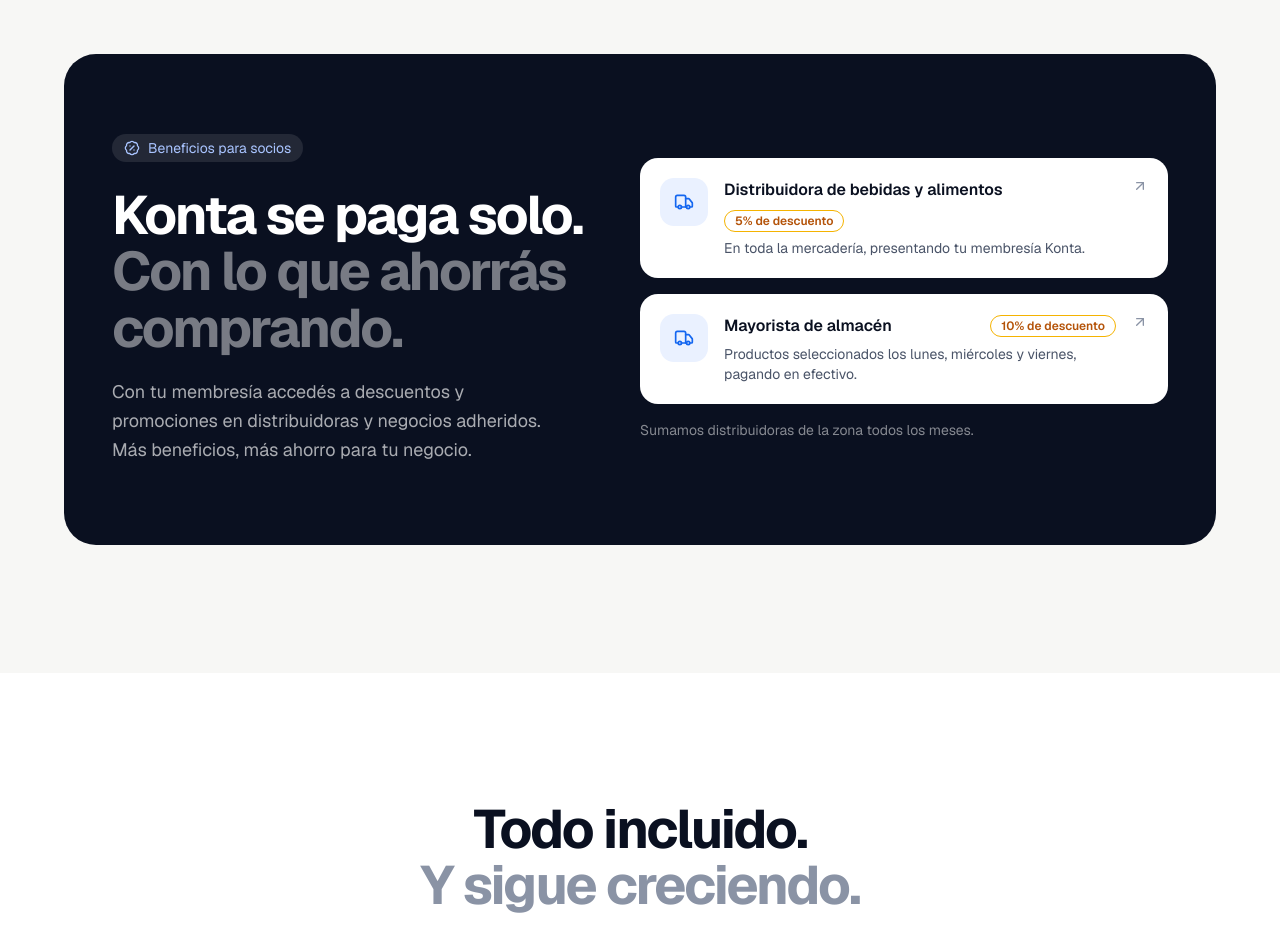
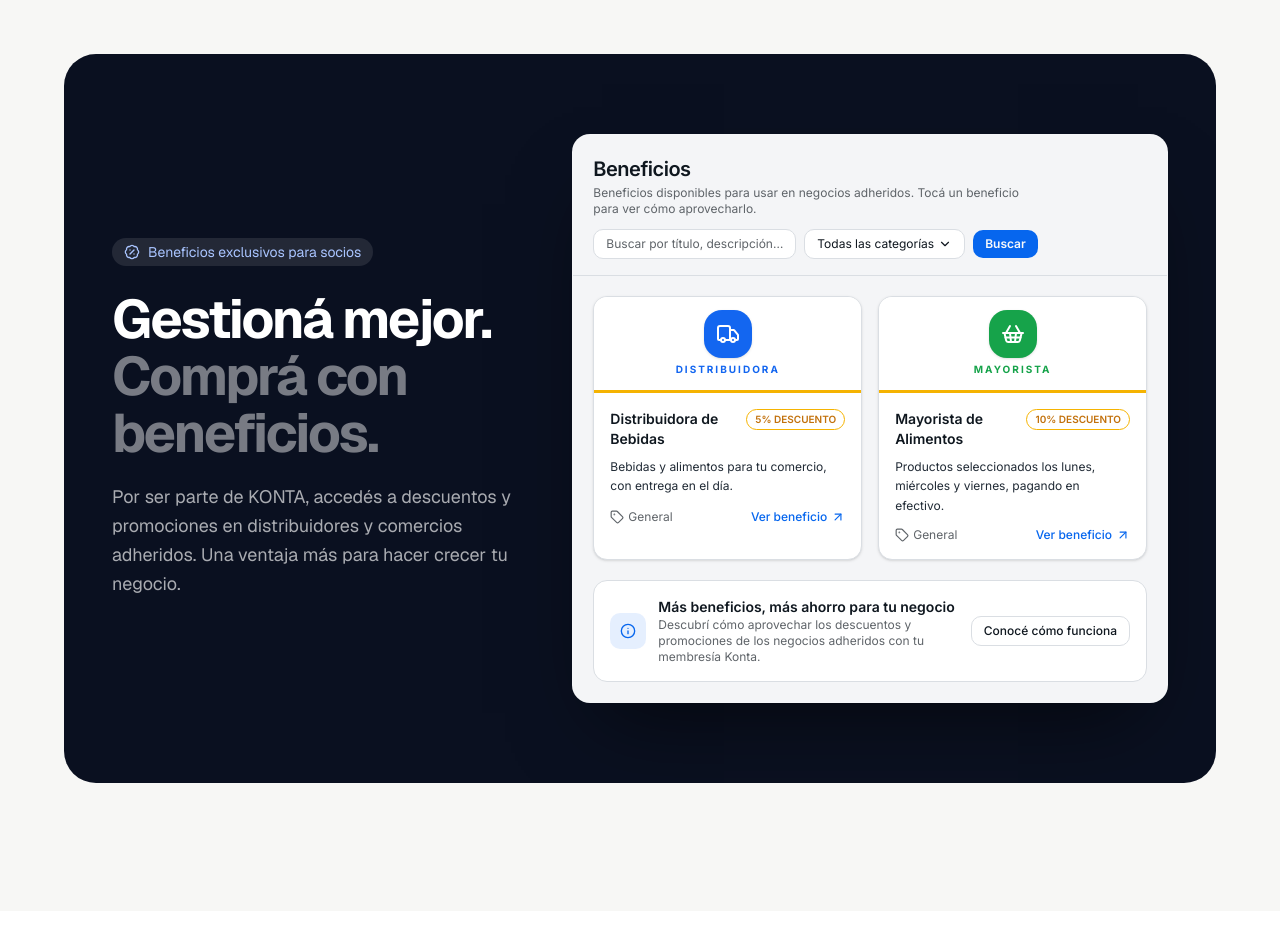
Before and after one commit to FabioDenis/kontasite, a Next.js app: page / in a window 1280 px wide. Shown: the part 9480-10411 px from the top of the page. Built offline with nearby package versions, Linux system fonts and the light colour scheme.

Commit message:
feat(landing): redesign benefits section with generic partners

```diff
--- a/src/features/landing/sections/benefits.tsx
+++ b/src/features/landing/sections/benefits.tsx
@@ -1,58 +1,136 @@
-import { BadgePercent, ArrowUpRight, Truck } from "lucide-react";
+"use client";
+
+import { motion } from "motion/react";
+import { ArrowUpRight, BadgePercent, ChevronDown, Info, ShoppingBasket, Tag, Truck } from "lucide-react";
 import { Reveal } from "../components/reveal";
 
-// TODO: replace with the real partner distributors once they approve being listed.
+/**
+ * Example partners shown in the replica of the Konta "Beneficios" screen.
+ * They are intentionally generic: the real partners are actual businesses.
+ */
 const partners = [
-  { name: "Distribuidora de bebidas y alimentos", discount: "5% de descuento", detail: "En toda la mercadería, presentando tu membresía Konta." },
-  { name: "Mayorista de almacén", discount: "10% de descuento", detail: "Productos seleccionados los lunes, miércoles y viernes, pagando en efectivo." },
+  {
+    name: "Distribuidora de Bebidas",
+    discount: "5% descuento",
+    detail: "Bebidas y alimentos para tu comercio, con entrega en el día.",
+    logo: { icon: Truck, color: "#1366f0", label: "DISTRIBUIDORA" },
+  },
+  {
+    name: "Mayorista de Alimentos",
+    discount: "10% descuento",
+    detail: "Productos seleccionados los lunes, miércoles y viernes, pagando en efectivo.",
+    logo: { icon: ShoppingBasket, color: "#16a34a", label: "MAYORISTA" },
+  },
 ];
+
+const ease = [0.2, 0.7, 0.2, 1] as const;
+
+function GenericLogo({ icon: Icon, color, label }: (typeof partners)[number]["logo"]) {
+  return (
+    <div className="flex flex-col items-center gap-1">
+      <span className="grid size-12 place-items-center rounded-2xl text-white shadow-sm" style={{ backgroundColor: color }}>
+        <Icon className="size-6" />
+      </span>
+      <span className="text-[10px] font-bold tracking-[0.2em]" style={{ color }}>
+        {label}
+      </span>
+    </div>
+  );
+}
+
+function BenefitsScreen() {
+  return (
+    <div className="konta-app overflow-hidden rounded-2xl border border-white/10 bg-background text-left shadow-[0_40px_80px_-30px_rgba(0,0,0,.6)]">
+      <div className="flex flex-wrap items-start justify-between gap-3 border-b border-border px-5 pt-5 pb-4">
+        <div className="max-w-md">
+          <h3 className="text-xl font-semibold tracking-tight">Beneficios</h3>
+          <p className="mt-0.5 text-xs text-muted-foreground">
+            Beneficios disponibles para usar en negocios adheridos. Tocá un beneficio para ver cómo aprovecharlo.
+          </p>
+        </div>
+        <div className="hidden items-center gap-2 text-xs sm:flex" aria-hidden>
+          <span className="rounded-lg border border-border bg-card px-3 py-1.5 text-muted-foreground">Buscar por título, descripción…</span>
+          <span className="inline-flex items-center gap-1 rounded-lg border border-border bg-card px-3 py-1.5">
+            Todas las categorías <ChevronDown className="size-3.5" />
+          </span>
+          <span className="rounded-lg bg-primary px-3 py-1.5 font-semibold text-primary-foreground">Buscar</span>
+        </div>
+      </div>
+
+      <div className="grid gap-4 p-5 sm:grid-cols-2">
+        {partners.map((p, i) => (
+          <motion.article
+            key={p.name}
+            initial={{ opacity: 0, y: 24 }}
+            whileInView={{ opacity: 1, y: 0 }}
+            viewport={{ once: true, amount: 0.4 }}
+            transition={{ duration: 0.6, delay: 0.15 + i * 0.12, ease }}
+            whileHover={{ y: -4 }}
+            className="overflow-hidden rounded-xl border border-border bg-card shadow-sm"
+          >
+            <div className="grid h-24 place-items-center border-b-[3px] border-[#f5b301] bg-white">
+              <GenericLogo {...p.logo} />
+            </div>
+            <div className="p-4">
+              <div className="flex items-start justify-between gap-2">
+                <h4 className="text-sm font-semibold">{p.name}</h4>
+                <span className="shrink-0 rounded-full border border-[#f5b301] px-2 py-0.5 text-[10px] font-semibold uppercase text-[#c2710c]">
+                  {p.discount}
+                </span>
+              </div>
+              <p className="mt-2 min-h-10 text-xs leading-relaxed text-secondary-foreground">{p.detail}</p>
+              <div className="mt-3 flex items-center justify-between text-xs">
+                <span className="inline-flex items-center gap-1 text-muted-foreground">
+                  <Tag className="size-3.5" /> General
+                </span>
+                <span className="inline-flex items-center gap-1 font-medium text-primary">
+                  Ver beneficio <ArrowUpRight className="size-3.5" />
+                </span>
+              </div>
+            </div>
+          </motion.article>
+        ))}
+      </div>
+
+      <div className="mx-5 mb-5 flex flex-wrap items-center gap-3 rounded-xl border border-border bg-card p-4">
+        <span className="grid size-9 shrink-0 place-items-center rounded-lg bg-primary/10 text-primary">
+          <Info className="size-4" />
+        </span>
+        <div className="min-w-0 flex-1">
+          <p className="text-sm font-semibold">Más beneficios, más ahorro para tu negocio</p>
+          <p className="text-xs text-muted-foreground">
+            Descubrí cómo aprovechar los descuentos y promociones de los negocios adheridos con tu membresía Konta.
+          </p>
+        </div>
+        <span className="rounded-lg border border-border px-3 py-1.5 text-xs font-medium">Conocé cómo funciona</span>
+      </div>
+    </div>
+  );
+}
 
 export function Benefits() {
   return (
     <section id="beneficios" className="scroll-mt-20 px-4 py-24 sm:py-32">
-      <div className="mx-auto max-w-6xl overflow-hidden rounded-[2rem] bg-ink px-6 py-14 text-white sm:px-12 sm:py-20">
-        <div className="grid items-center gap-12 lg:grid-cols-[1fr_1.1fr]">
+      <div className="mx-auto max-w-6xl overflow-hidden rounded-[2rem] bg-ink px-5 py-14 text-white sm:px-12 sm:py-20">
+        <div className="grid items-center gap-12 lg:grid-cols-[minmax(0,0.9fr)_minmax(0,1.3fr)]">
           <Reveal>
             <span className="inline-flex items-center gap-2 rounded-full bg-white/10 px-3 py-1 text-sm text-[#a9c4ff]">
-              <BadgePercent className="size-4" /> Beneficios para socios
+              <BadgePercent className="size-4" /> Beneficios exclusivos para socios
             </span>
             <h2 className="mt-6 text-[clamp(32px,4.4vw,54px)] font-bold leading-[1.05] tracking-[-0.04em]">
-              Konta se paga solo.
+              Gestioná mejor.
               <br />
-              <span className="text-white/45">Con lo que ahorrás comprando.</span>
+              <span className="text-white/45">Comprá con beneficios.</span>
             </h2>
             <p className="mt-5 max-w-md text-lg leading-relaxed text-white/65">
-              Con tu membresía accedés a descuentos y promociones en distribuidoras y negocios adheridos. Más beneficios, más
-              ahorro para tu negocio.
+              Por ser parte de KONTA, accedés a descuentos y promociones en distribuidores y comercios adheridos. Una ventaja
+              más para hacer crecer tu negocio.
             </p>
           </Reveal>
 
-          <div className="space-y-4">
-            {partners.map((p, i) => (
-              <Reveal key={p.name} delay={0.15 * i}>
-                <article className="group rounded-2xl bg-white p-5 text-ink transition-transform duration-300 hover:-translate-y-1">
-                  <div className="flex items-start gap-4">
-                    <span className="grid size-12 shrink-0 place-items-center rounded-xl bg-brand-soft text-brand">
-                      <Truck className="size-5" />
-                    </span>
-                    <div className="min-w-0 flex-1">
-                      <div className="flex flex-wrap items-center justify-between gap-2">
-                        <h3 className="font-semibold">{p.name}</h3>
-                        <span className="rounded-full border border-[#f5b301] px-2.5 py-0.5 text-xs font-semibold text-[#b45309]">
-                          {p.discount}
-                        </span>
-                      </div>
-                      <p className="mt-1.5 text-sm text-ink-soft">{p.detail}</p>
-                    </div>
-                    <ArrowUpRight className="size-4 shrink-0 text-ink-muted transition-transform group-hover:-translate-y-0.5 group-hover:translate-x-0.5" />
-                  </div>
-                </article>
-              </Reveal>
-            ))}
-            <Reveal delay={0.3}>
-              <p className="text-sm text-white/50">Sumamos distribuidoras de la zona todos los meses.</p>
-            </Reveal>
-          </div>
+          <Reveal delay={0.1}>
+            <BenefitsScreen />
+          </Reveal>
         </div>
       </div>
     </section>
```
